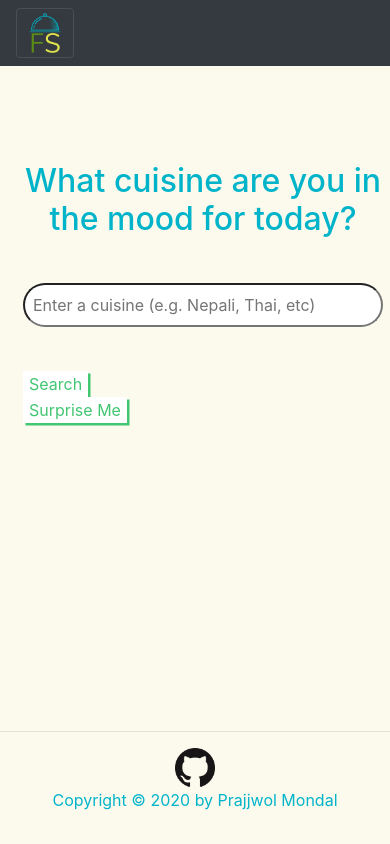
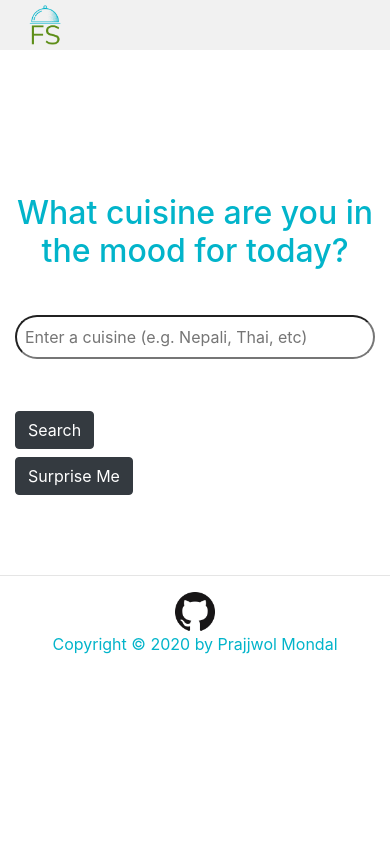
Before and after one commit to prajjwolmondal/food-server, a Flask app: page / in a window 390 px wide. Run offline with Flask 2, Linux system fonts and the light colour scheme; some libraries are stand-ins or nearby versions.

Commit message:
Finalizing ux (#7)
* fixed surprise me bug

* new logo

* fixed some mobile view issues

```diff
--- a/app/main/routes.py
+++ b/app/main/routes.py
@@ -22,5 +22,3 @@ def surprise():
 @main_blueprint.route('/favicon.ico')
 def favicon():
      return send_from_directory('templates', 'favicon.ico', mimetype='image/vnd.microsoft.icon')
-
-# TODO: Fix bug of "Surprise me" triggering the field required validation for search
--- a/app/static/css/base.css
+++ b/app/static/css/base.css
@@ -1,30 +1,40 @@
 body {
-    background-color: #FCFAED;
+    background-color: #ffffff;
     color: #02b4ca;
 }
 
 footer{
-    position: fixed;
     text-align: center;
-    bottom: 0;
     width: 100%;
-    background-color: #FCFAED;
+    background-color: #ffffff;
 }
 
 .navbar-nav>li{
-    border-right: 1px solid #DEE2D6;
+    border-right: 1px solid #e3e64b;
+}
+
+.nav-link{
+    color: #5b8d16;
+}
+
+.navbar-custom{
+    background-color: #f1f1f1;
+    padding-left: 1rem;
+    padding-right: 1rem;
+    padding-top: 0rem;
+    padding-bottom: 0rem;
 }
 
 #leftmostnavitem{
     border-left: 1px solid #DEE2D6;
 }
 
-.button{
+/* .button{
     background-color: #FFFFFF;
     color: #41C672;
     border: none;
     box-shadow: 2.5px 2.5px #41C672;
-}
+} */
 
 #search_query{
     width: 100%;
--- a/app/templates/auth/login.html
+++ b/app/templates/auth/login.html
@@ -28,7 +28,7 @@
                     {{ form.remember_me() }} {{ form.remember_me.label }}
                 </div>
                 <div class="form-group">
-                    {{ form.submit(class_="btn btn-primary") }}
+                    {{ form.submit(class_="btn btn-dark") }}
                 </div>
             </div>
         </form>
--- a/app/templates/base.html
+++ b/app/templates/base.html
@@ -28,9 +28,9 @@
         <meta name="google-site-verification" content="l4JPuzVNwsMQ9jCB8_l-dqN0yf8sxgVY_LG39Wc6FFk" />
 
     </head>
-    <body>
+    <body class="d-flex flex-column h-100">
         {% block navbar %}
-            <nav class="navbar navbar-expand-md navbar-dark bg-dark">
+            <nav class="navbar navbar-expand-md navbar-custom">
 
                 <!-- Brand -->
                 <div class="navbar-collapse collapse w-100 order-1 order-md-0 dual-collapse2">
@@ -66,10 +66,10 @@
                 </div>
             </nav>
         {% endblock %}
-        <div class="container-fluid m-2">
+        <div class="container-fluid my-5">
             {% block content %}{% endblock %}
         </div>
-
+    </body>
     <!-- TODO: Fix the footer UX -->
     {% block footer %}
     <footer class="footer mt-auto py-3">
@@ -90,5 +90,4 @@
         </div>
     </footer>
     {% endblock %}
-    </body>
 </html>
--- a/app/templates/index.html
+++ b/app/templates/index.html
@@ -1,7 +1,6 @@
 {% extends "base.html" %}
 
 {% block content %}
-<div class="container-fluid mt-5"></div>
 <div class="row mt-5">
     <div class="col-md-3"></div>
     <div class="col-md-9">
@@ -30,17 +29,16 @@
     </div>
     <br>
     <div class="row">
-            <div class="col-xs-12 col-md-6">
+        <div class="col-md-6 pt-2">
             <div class="float-md-right">
-                    {{ form.submit(class_="button") }}
+                {{ form.submit(class_="btn btn-dark") }}
             </div>
+            </form>
         </div>
-            <div class="col-md-6">
+        <div class="col-md-6 pt-2">
             <form action="{{ url_for('main_blueprint.surprise') }}" method="post" novalidate>
-                    {{ surprise_form.surpise_me_button(class_="button") }}
+                {{ surprise_form.surpise_me_button(class_="btn btn-dark") }}
             </form>
         </div>
     </div>
-    </form>
-</div>
 {% endblock %}
--- a/app/templates/search/results.html
+++ b/app/templates/search/results.html
@@ -9,7 +9,6 @@
 {% endblock %}
 
 {% block content %}
-    <div class="container-fluid">
     <h2> Search results for {{ cuisine }}: </h2>
     <hr>
     {% for restaurant in restaurant_list %}
@@ -21,7 +20,7 @@
                         <h4 class="card-title">
                             {{restaurant.name}}
                             {% if restaurant.open_now == false %}
-                                    <img src="{{url_for('static', filename='closed-color.png')}}" title="Restaurant is closed" height="auto" width="40px"/>
+                                <img src="{{url_for('static', filename='closed-color.png')}}" title="Restaurant is closed" height="auto" width="50px"/>
                             {% endif %}
                         </h4>
                         <p class="card-text"> Address: {{restaurant.address}} </p>
@@ -56,7 +55,6 @@
         <div class="col-sm-5"></div>
     </div>
     {% endfor %}
-    </div>
 {% endblock %}
 
 {% block footerattributions %}
```
Also changed, not shown: app/static/branding/logo_compact_transparent.png, app/static/branding/logo_compact_transparent.webp. Lines whose indentation alone changed are shown as unchanged.
